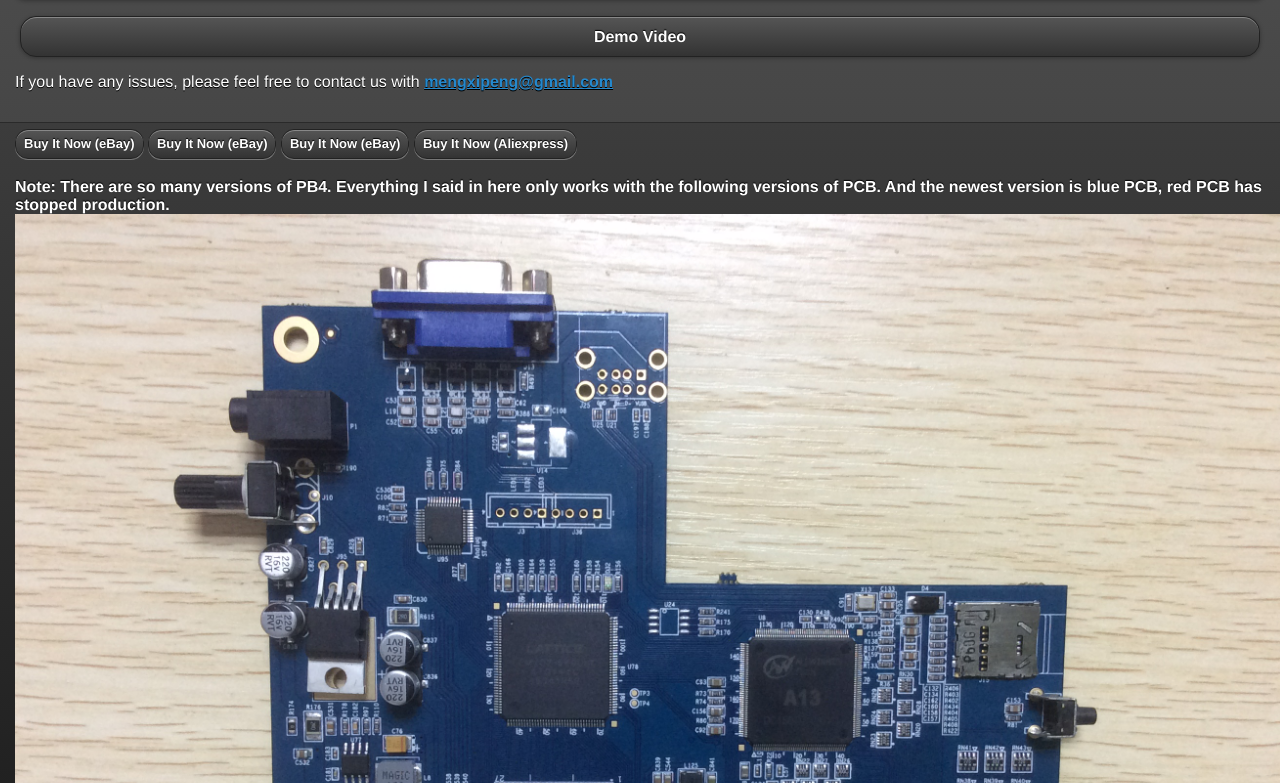
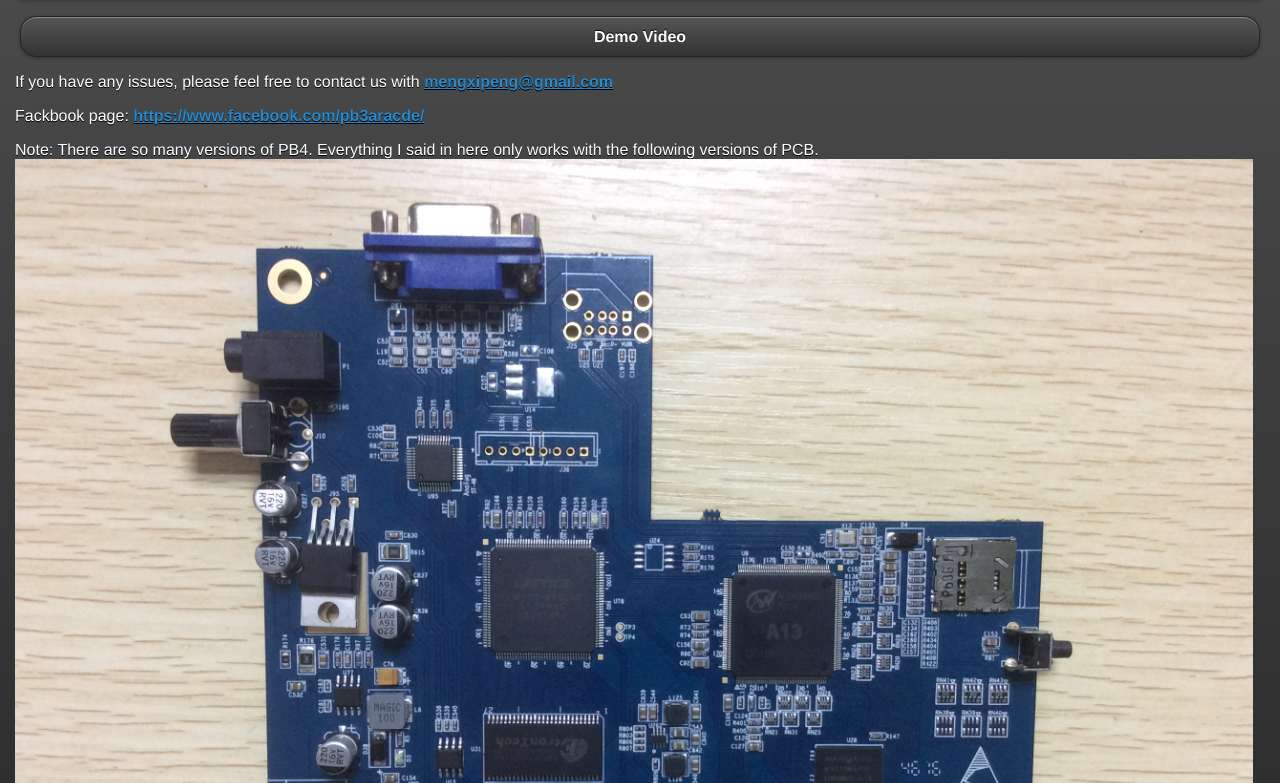
Before and after one commit to mengxipeng1122/PandoraBoxHacking, a plain HTML site: page index.html in a window 1280 px wide. Shown: the part 817-1600 px from the top of the page. Drawn offline with Linux system fonts and the light colour scheme.

Commit message:
change the position of 'buy it now' button

```diff
--- a/index.html
+++ b/index.html
@@ -46,18 +46,19 @@
 	  </div>
 		<p><a href="https://www.facebook.com/pb3aracde/videos/476557535849765/" rel="external" data-role="button">Demo Video</a></p>
 		<p>If you have any issues, please feel free to contact us with <a href="mailto:mengxipeng@gmail.com" >mengxipeng@gmail.com</a></p>
+		<p>Fackbook page:  <a href="https://www.facebook.com/pb3aracde/" >https://www.facebook.com/pb3aracde/</a></p>
+		<p>Note: There are so many versions of PB4. Everything I said in here only works with the following versions of PCB.
+    <img class='make-it-fit' src="images/pb4_blue_pcb.jpg" align="middle"/>
+    <!--
+    <img class='make-it-fit' src="images/pb4_pcb.jpg" align="middle"/>
+    -->
+    </p>
   </div> <!-- /content -->
 	<div data-role="footer" class="ui-bar">
 		<a href="http://www.ebay.com/itm/122254591960" rel="external" class='shoplink' data-role="button">Buy It Now (eBay)</a>
 		<a href="http://www.ebay.com/itm/272473753233" rel="external" class='shoplink' data-role="button">Buy It Now (eBay)</a>
 		<a href="http://www.ebay.com/itm/142003929202" rel="external" class='shoplink' data-role="button">Buy It Now (eBay)</a>
 		<a href="http://www.aliexpress.com/item/LITTLE-ELF-jamma-arcade-multi-game-board-540-in-1-games-pcb-multigame-card-VGA-CGA/32419019174.html?spm=2114.10010108.0.170.h04x5p" rel="external"  class='shoplink' data-role="button">Buy It Now (Aliexpress)</a>
-		<p>Note: There are so many versions of PB4. Everything I said in here only works with the following versions of PCB.  And the newest version is blue PCB, red PCB has stopped production.
-    <img class='make-it-fit' src="images/pb4_blue_pcb.jpg" align="middle"/>
-    <!--
-    <img class='make-it-fit' src="images/pb4_pcb.jpg" align="middle"/>
-    -->
-    </p>
   </div> <!-- /footer -->
 </div><!-- /page -->
 
```
